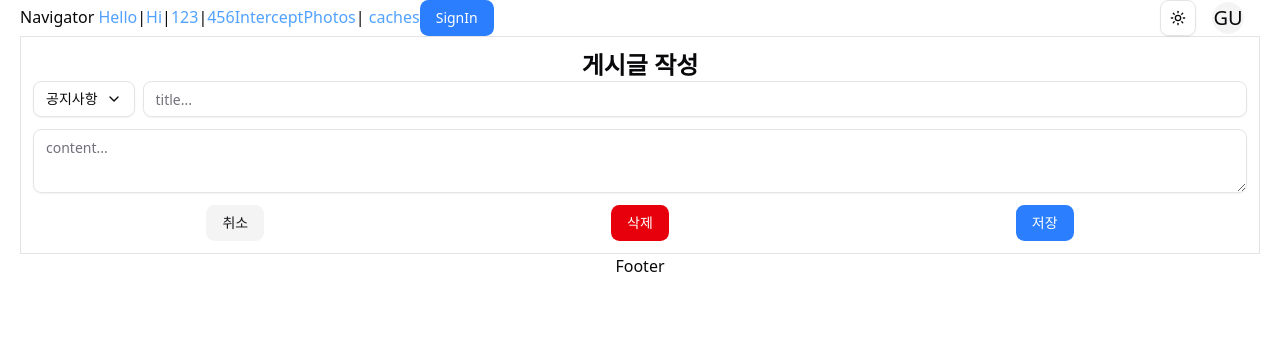
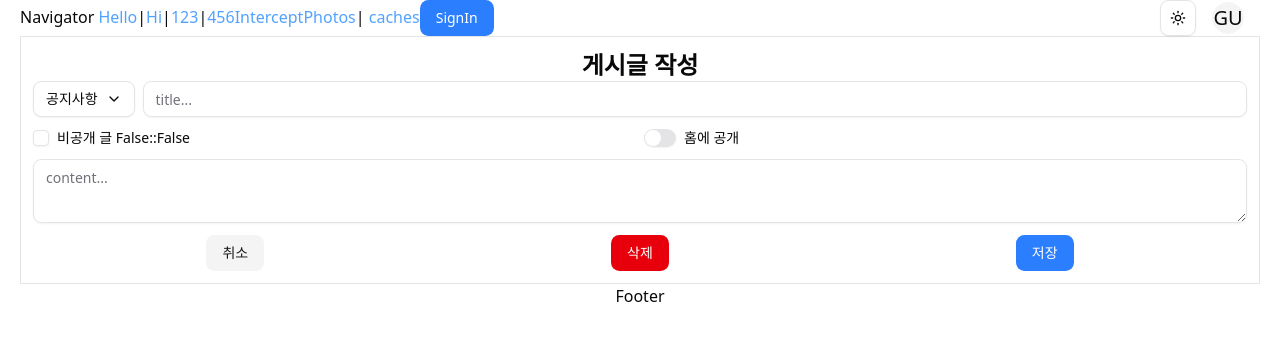
Before and after one commit to thisminji/Hanaro8, a Next.js app in the folder next/my-app/: page /posts/edit in a window 1280 px wide. Shown: the top 340 px of the page. Built offline with nearby package versions, Linux system fonts and the light colour scheme.

Commit message:
Next : CheckBox vs Switch

```diff
--- a/next/my-app/app/posts/edit/page.tsx
+++ b/next/my-app/app/posts/edit/page.tsx
@@ -1,8 +1,9 @@
-'use client';
+"use client";
 
-import { ChevronDownIcon, ChevronUpIcon } from 'lucide-react';
-import { useReducer, useState } from 'react';
-import { Button } from '@/components/ui/button';
+import { ChevronDownIcon, ChevronUpIcon } from "lucide-react";
+import { useActionState, useReducer, useState } from "react";
+import { Button } from "@/components/ui/button";
+import { Checkbox } from "@/components/ui/checkbox";
 import {
   DropdownMenu,
   DropdownMenuContent,
@@ -10,35 +11,55 @@ import {
   DropdownMenuLabel,
   DropdownMenuSeparator,
   DropdownMenuTrigger,
-} from '@/components/ui/dropdown-menu';
-import { Input } from '@/components/ui/input';
-import { Textarea } from '@/components/ui/textarea';
-import { savePost } from './posts.action';
+} from "@/components/ui/dropdown-menu";
+import { Input } from "@/components/ui/input";
+import { Label } from "@/components/ui/label";
+import { Switch } from "@/components/ui/switch";
+import { Textarea } from "@/components/ui/textarea";
+import { type Post, type PostError, savePost } from "./posts.action";
 
 type Folder = {
   id: number;
   name: string;
-  type?: 'text' | 'file';
+  type?: "text" | "file";
 };
 
 const FOLDERS: Folder[] = [
-  { id: 1, name: '공지사항' },
-  { id: 2, name: '자유게시판' },
-  { id: 3, name: '앨범', type: 'file' },
+  { id: 1, name: "공지사항" },
+  { id: 2, name: "자유게시판" },
+  { id: 3, name: "앨범", type: "file" },
 ];
 
 export default function PostEdit() {
   const [isOpen, toggleOpen] = useReducer((p) => !p, false);
   const [folder, setFolder] = useState<Folder>(FOLDERS[0]);
+  const [post, setPost] = useState<Partial<Post>>();
+  const [localPrivate, togglePrivate] = useReducer((p) => !p, false);
+  // const [localPublic, togglePublic] = useReducer((p) => !p, false);
+
+  const [postError, save, isPending] = useActionState(
+    async (_: PostError | undefined, formData: FormData) => {
+      formData.set("isprivate", localPrivate ? "on" : "");
+      const [err, data] = await savePost(formData);
+      if (err) {
+        setPost(err.data);
+        return err;
+      }
+
+      setPost(data);
+      console.log("savedData>>", data);
+    },
+    undefined
+  );
 
   return (
     <>
       <h1 className="text-center font-semibold text-2xl">게시글 작성</h1>
-      <form action={savePost} className="space-y-3">
+      <form action={save} className="space-y-3">
         <div className="flex gap-2">
           <DropdownMenu onOpenChange={toggleOpen}>
             <DropdownMenuTrigger asChild>
-              <Button variant={'outline'}>
+              <Button variant={"outline"}>
                 {folder.name}
                 {isOpen ? <ChevronUpIcon /> : <ChevronDownIcon />}
               </Button>
@@ -56,29 +77,59 @@ export default function PostEdit() {
               ))}
             </DropdownMenuContent>
           </DropdownMenu>
+          <Input type="hidden" name="folder" defaultValue={folder.id} />
 
-          <Input type="text" name="title" placeholder="title..." />
+          <Input
+            type="text"
+            name="title"
+            defaultValue={post?.title}
+            placeholder="title..."
+          />
         </div>
 
-        {folder.type === 'file' ? (
+        <div className="grid grid-cols-2 gap-2">
+          <Label htmlFor="isPrivate">
+            <Checkbox
+              id="isPrivate"
+              name="isprivate"
+              checked={localPrivate}
+              onClick={togglePrivate}
+              className="data-[state=checked]:bg-blue-500"
+            />
+            비공개 글 {post?.isprivate ? "True" : "False"}::
+            {localPrivate ? "True" : "False"}
+          </Label>
+          <Label htmlFor="isPublic">
+            <Switch id="isPublic" name="ispublic" />
+            홈에 공개
+          </Label>
+        </div>
+
+        {folder.type === "file" ? (
           <Input
             type="file"
             name="filex"
             className="cursor-pointer hover:bg-muted"
           />
         ) : (
-          <Textarea name="content" placeholder="content..." />
+          <Textarea
+            name="content"
+            defaultValue={post?.content}
+            placeholder="content..."
+          />
         )}
 
+        {!!postError && <span className="text-red-500">{postError.error}</span>}
+
         <div className="flex justify-around">
-          <Button type="reset" variant={'secondary'}>
+          <Button type="reset" variant={"secondary"}>
             취소
           </Button>
-          <Button type="button" variant={'destructive'}>
+          <Button type="button" variant={"destructive"}>
             삭제
           </Button>
-          <Button type="submit" variant={'apply'}>
-            저장
+          <Button type="submit" variant={"apply"} disabled={isPending}>
+            저장{isPending && "..."}
           </Button>
         </div>
       </form>
--- a/next/my-app/app/posts/edit/posts.action.tsx
+++ b/next/my-app/app/posts/edit/posts.action.tsx
@@ -1,5 +1,29 @@
-'use server';
+"use server";
+export type Post = {
+  folder: number;
+  title: string;
+  content: string;
+  isprivate: boolean;
+  ispublic: boolean;
+};
 
-export const savePost = async (formData: FormData) => {
-  console.log(Object.fromEntries(formData.entries()));
+export type PostError = { error: string; data: Partial<Post> };
+
+export const savePost = async (
+  formData: FormData
+): Promise<[PostError] | [undefined, Post]> => {
+  console.log("savePost>>", Object.fromEntries(formData.entries()));
+
+  await new Promise((resolve) => setTimeout(resolve, 1000));
+
+  const folder = Number(formData.get("folder"));
+  const title = formData.get("title") as string;
+  const isprivate = formData.get("isprivate") === "on";
+  const ispublic = formData.get("ispublic") === "on";
+  const content = formData.get("content") as string;
+  const data = { folder, title, content, isprivate, ispublic };
+
+  if (!title) return [{ error: "Input the title!", data }];
+
+  return [undefined, data];
 };
--- /dev/null
+++ b/next/my-app/components/ui/switch.tsx
@@ -0,0 +1,31 @@
+'use client';
+
+import * as SwitchPrimitive from '@radix-ui/react-switch';
+import type * as React from 'react';
+
+import { cn } from '@/lib/utils';
+
+function Switch({
+  className,
+  ...props
+}: React.ComponentProps<typeof SwitchPrimitive.Root>) {
+  return (
+    <SwitchPrimitive.Root
+      data-slot="switch"
+      className={cn(
+        'peer inline-flex h-[1.15rem] w-8 shrink-0 items-center rounded-full border border-transparent shadow-xs outline-none transition-all focus-visible:border-ring focus-visible:ring-[3px] focus-visible:ring-ring/50 disabled:cursor-not-allowed disabled:opacity-50 data-[state=checked]:bg-primary data-[state=unchecked]:bg-input dark:data-[state=unchecked]:bg-input/80',
+        className,
+      )}
+      {...props}
+    >
+      <SwitchPrimitive.Thumb
+        data-slot="switch-thumb"
+        className={cn(
+          'pointer-events-none block size-4 rounded-full bg-background ring-0 transition-transform data-[state=checked]:translate-x-[calc(100%-2px)] data-[state=unchecked]:translate-x-0 dark:data-[state=checked]:bg-primary-foreground dark:data-[state=unchecked]:bg-foreground',
+        )}
+      />
+    </SwitchPrimitive.Root>
+  );
+}
+
+export { Switch };
--- a/next/my-app/package.json
+++ b/next/my-app/package.json
@@ -24,6 +24,7 @@
     "@radix-ui/react-select": "^2.2.6",
     "@radix-ui/react-separator": "^1.1.8",
     "@radix-ui/react-slot": "^1.2.4",
+    "@radix-ui/react-switch": "^1.2.6",
     "@radix-ui/react-tabs": "^1.1.13",
     "@radix-ui/react-toggle": "^1.1.10",
     "@radix-ui/react-toggle-group": "^1.1.11",
```
Also changed, not shown: next/my-app/app/layout.tsx (+16 -16 lines), next/my-app/components/UserProfile.tsx (+8 -8 lines), 1 other file (tests, documents, lock files or other folders).
